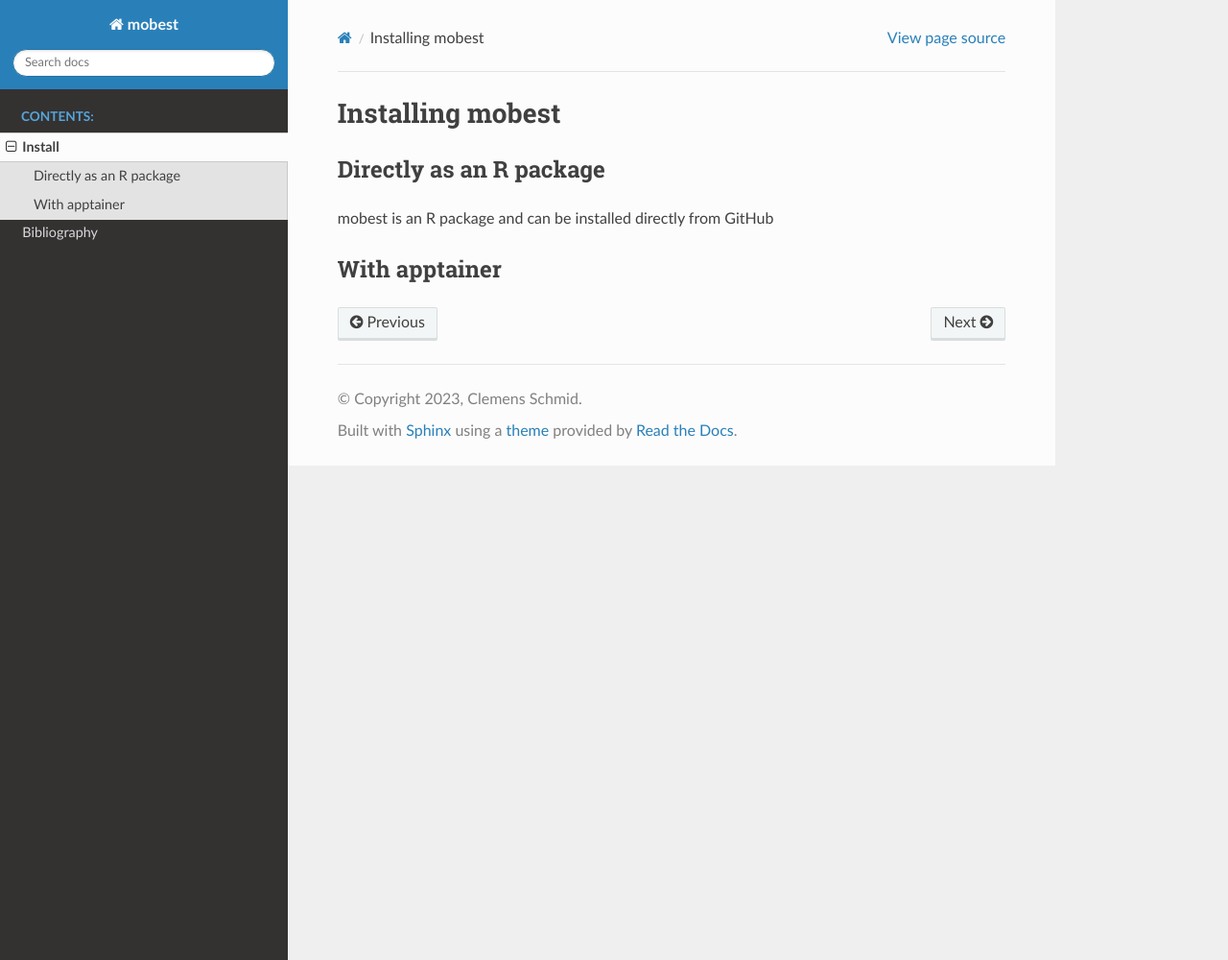
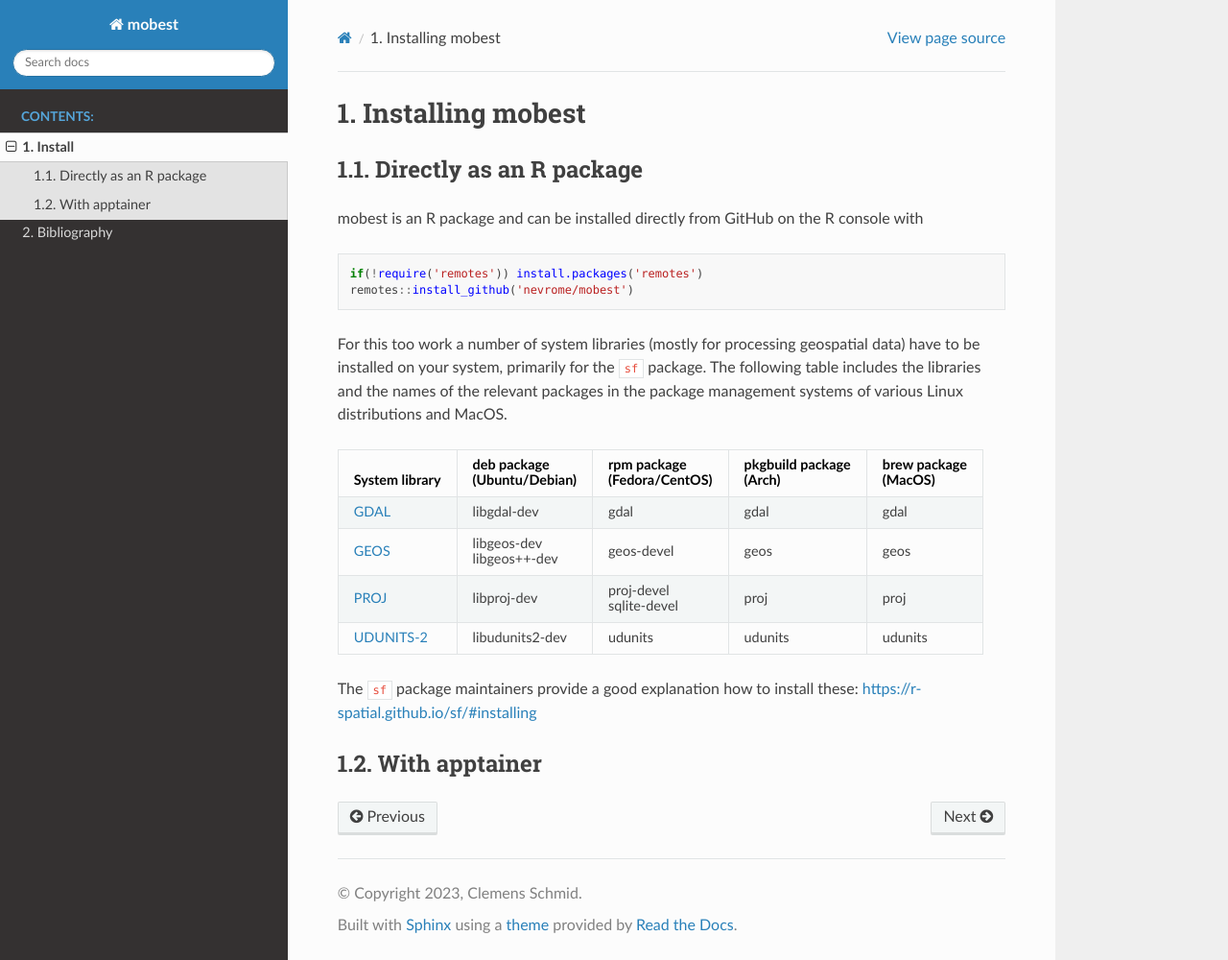
Before and after one commit to nevrome/mobest, a Sphinx documentation site: the page built from docs/install.md, in a window 1280 px wide and 1000 px high. Shown: the whole window at 96% size. Built offline with Sphinx 7.4.7 and the Read the Docs theme 2.0.0, drawn with Linux system fonts in a browser that asks for light colours.

Commit message:
work on the installation documentation

````diff
--- a/docs/index.rst
+++ b/docs/index.rst
@@ -10,6 +8,7 @@ mobest - Spatiotemporal Ancestry Interpolation and Search
 
 .. toctree::
    :maxdepth: 2
+   :numbered:
    :caption: Contents:
 
    Install <install.md>
--- a/docs/install.md
+++ b/docs/install.md
@@ -2,6 +2,22 @@
 
 ## Directly as an R package
 
-mobest is an R package and can be installed directly from GitHub
+mobest is an R package and can be installed directly from GitHub on the R console with
+
+```r
+if(!require('remotes')) install.packages('remotes')
+remotes::install_github('nevrome/mobest')
+```
+
+For this too work a number of system libraries (mostly for processing geospatial data) have to be installed on your system, primarily for the `sf` package. The following table includes the libraries and the names of the relevant packages in the package management systems of various Linux distributions and MacOS.
+
+| System library                                                        | deb package<br>(Ubuntu/Debian) | rpm package<br>(Fedora/CentOS) | pkgbuild package<br>(Arch) | brew package<br>(MacOS) |
+|-----------------------------------------------------------------------|----------------------------------|---------------------------------|-------------------------|----------------------|
+| [GDAL](https://gdal.org)                                              | libgdal-dev                      | gdal                            | gdal                    | gdal                 |
+| [GEOS](https://libgeos.org/)                                          | libgeos-dev<br>libgeos++-dev        | geos-devel                      | geos                    | geos                 |
+| [PROJ](https://proj.org)                                              | libproj-dev                      | proj-devel<br>sqlite-devel         | proj                    | proj                 |
+| [UDUNITS-2](https://www.unidata.ucar.edu/software/udunits/)           | libudunits2-dev                  | udunits                         | udunits                 | udunits              |
+
+The `sf` package maintainers provide a good explanation how to install these: <https://r-spatial.github.io/sf/#installing>
 
 ## With apptainer
````
Also changed, not shown: other parts of docs/index.rst (+0 -2 lines).
